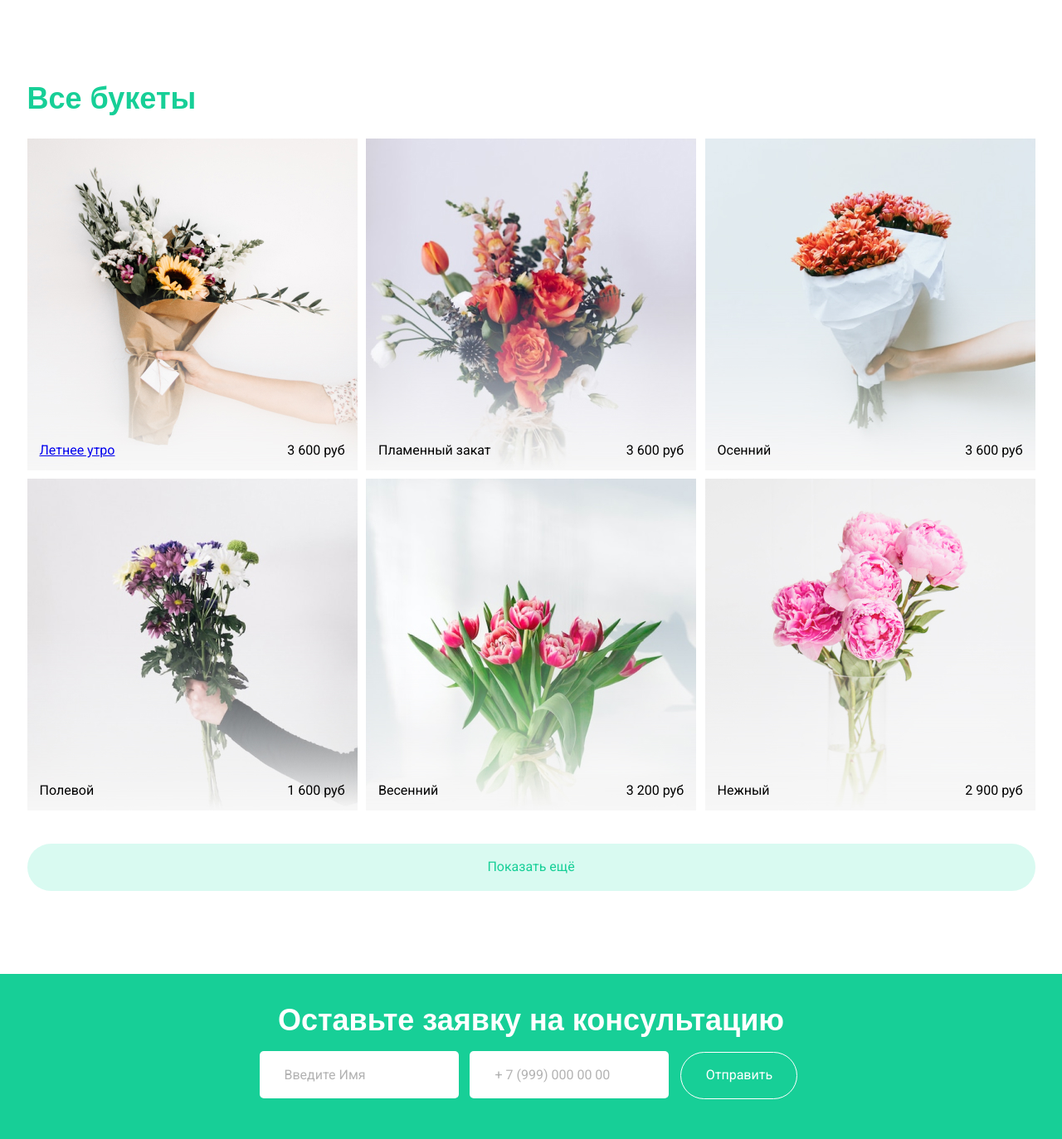
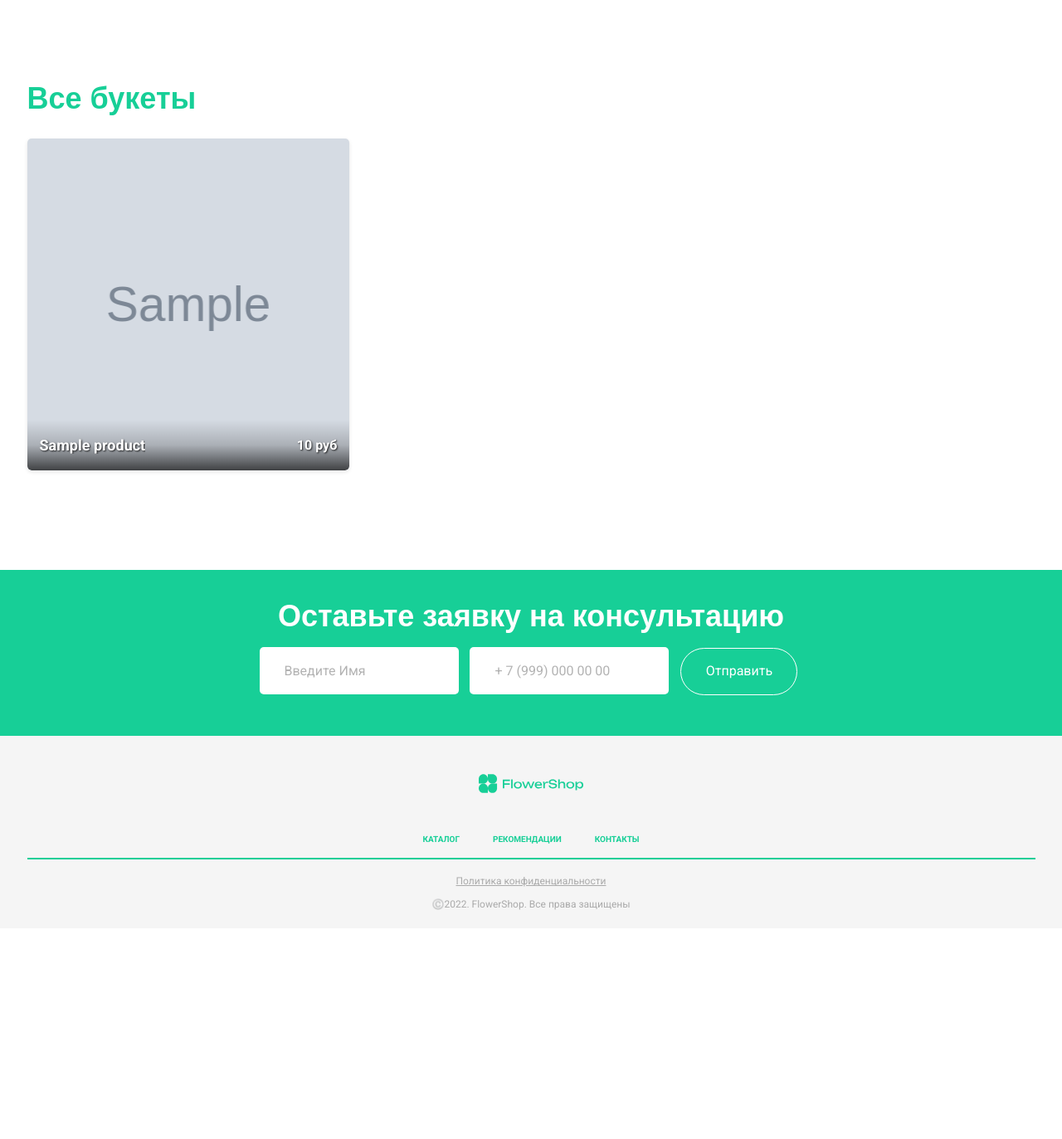
Before and after one commit to aqwarius2003/FlowerShop_site, a Django app: page /catalog/ in a window 1280 px wide. Shown: the part 50-1423 px from the top of the page at 83% size. After the commit the page ends 1147 px from the top, so only its background shows below. Run offline with Django 5.2, Linux system fonts and the light colour scheme; tables that the repository leaves empty hold one stand-in row (values such as "Sample post"); grey boxes marked "Sample" are stand-in pictures; parts of the project's set-up code (start-up, migrations or seed data) failed here and were passed over; some web fonts are replaced.

Commit message:
Added "Catalog" page and linked "Recommendations" to a random bouquet on the "result" page.
Изменения:
Реализована страница "Каталог" с переходом на страницу "card" (карточка букета)
Добавлен переход с хедера "Рекомендации" на случайный рекомендуемый букет на странице "result"

```diff
--- a/flowershop/settings.py
+++ b/flowershop/settings.py
@@ -124,9 +124,13 @@ TIME_INPUT_FORMATS = ['%H:%M']
 # Static files (CSS, JavaScript, Images)
 # https://docs.djangoproject.com/en/5.1/howto/static-files/
 
-STATIC_URL = 'static/'
+STATIC_URL = '/static/'
 STATIC_ROOT = os.path.join(BASE_DIR.parent, 'staticfiles')
 STATICFILES_DIRS = [os.path.join(BASE_DIR, 'static')]
+
+# Media files (Uploaded by users)
+MEDIA_URL = '/media/'
+MEDIA_ROOT = os.path.join(BASE_DIR, 'media')
 
 # Default primary key field type
 # https://docs.djangoproject.com/en/5.1/ref/settings/#default-auto-field
--- a/flowershop/urls.py
+++ b/flowershop/urls.py
@@ -6,4 +6,11 @@ from django.conf.urls.static import static
 urlpatterns = [
     path('admin/', admin.site.urls),
     path('', include('flowershopservice.urls')),  # все URL приложения
-] + static(settings.STATIC_URL, document_root=settings.STATIC_ROOT)
+]
+
+# Добавляем обработку статических файлов
+if settings.DEBUG:
+    urlpatterns += static(settings.STATIC_URL, document_root=settings.STATIC_ROOT)
+    urlpatterns += static(settings.MEDIA_URL, document_root=settings.MEDIA_ROOT)
+    # Добавляем специальный обработчик для файлов в static/img/catalog/
+    urlpatterns += static('/static/img/catalog/', document_root=settings.BASE_DIR / 'static' / 'img' / 'catalog')
--- a/flowershopservice/models.py
+++ b/flowershopservice/models.py
@@ -86,7 +86,7 @@ class Product(models.Model):
     composition = models.TextField(verbose_name='Состав букета')
     price = models.DecimalField(max_digits=8, decimal_places=2, verbose_name='Цена')
     categories = models.ManyToManyField(Category, verbose_name='Категории')
-    image = models.ImageField(upload_to='static/products/', verbose_name='Изображение')
+    image = models.ImageField(upload_to='img/catalog/', verbose_name='Изображение')
     STATUS_CHOICES = [
         ('active', 'Актуальный'),
         ('archived', 'Архивный'),
--- a/flowershopservice/urls.py
+++ b/flowershopservice/urls.py
@@ -4,7 +4,9 @@ from . import views
 urlpatterns = [
     path('', views.index, name='index'),
     path('catalog/', views.catalog, name='catalog'),
+    path('catalog/load-more/', views.load_more_bouquets, name='load_more_bouquets'),
     path('card/', views.card, name='card'),
+    path('card/<int:bouquet_id>/', views.card, name='bouquet_detail'),
     path('consultation/', views.consultation, name='consultation'),
     path('order/', views.order, name='order'),
     path('order-step/', views.order_step, name='order_step'),
--- a/flowershopservice/views.py
+++ b/flowershopservice/views.py
@@ -1,4 +1,7 @@
-from django.shortcuts import render
+from django.shortcuts import render, get_object_or_404
+from django.http import JsonResponse
+from django.template.loader import render_to_string
+from .models import Product
 
 # Create your views here.
 
@@ -6,10 +9,82 @@ def index(request):
     return render(request, 'index.html')
 
 def catalog(request):
-    return render(request, 'catalog.html')
+    # Получаем все активные букеты из базы данных
+    bouquets = Product.objects.filter(status='active')
 
-def card(request):
-    return render(request, 'card.html')
+    # Для каждого букета модифицируем путь к изображению, убирая 'static/' из начала пути
+    for bouquet in bouquets:
+        if bouquet.image and str(bouquet.image).startswith('static/'):
+            bouquet.image_url = str(bouquet.image)[7:]  # Убираем 'static/' из начала пути
+        else:
+            bouquet.image_url = str(bouquet.image)
+
+    # Определяем начальное количество отображаемых букетов
+    items_per_page = 6
+
+    # Рассчитываем, нужно ли показывать кнопку "Показать еще"
+    show_more_button = len(bouquets) > items_per_page
+
+    # Передаем только первые N букетов в шаблон
+    initial_bouquets = bouquets[:items_per_page]
+
+    context = {
+        'bouquets': initial_bouquets,
+        'total_bouquets': len(bouquets),
+        'show_more_button': show_more_button,
+    }
+
+    return render(request, 'catalog.html', context)
+
+# Представление для загрузки дополнительных букетов
+def load_more_bouquets(request):
+    # Получаем количество уже загруженных букетов
+    offset = int(request.GET.get('offset', 0))
+
+    # Количество букетов, которые нужно загрузить
+    limit = 3
+
+    # Получаем все активные букеты из базы данных
+    bouquets = Product.objects.filter(status='active')
+
+    # Для каждого букета модифицируем путь к изображению, убирая 'static/' из начала пути
+    for bouquet in bouquets:
+        if bouquet.image and str(bouquet.image).startswith('static/'):
+            bouquet.image_url = str(bouquet.image)[7:]  # Убираем 'static/' из начала пути
+        else:
+            bouquet.image_url = str(bouquet.image)
+
+    # Получаем следующую порцию букетов
+    more_bouquets = bouquets[offset:offset+limit]
+
+    # Проверяем, есть ли еще букеты для загрузки
+    has_more = len(bouquets) > offset + limit
+
+    # Рендерим HTML для новых букетов
+    html = render_to_string('bouquet_items.html', {'bouquets': more_bouquets}, request=request)
+
+    # Возвращаем JSON с HTML и информацией о наличии дополнительных букетов
+    return JsonResponse({
+        'html': html,
+        'has_more': has_more,
+        'next_offset': offset + limit,
+    })
+
+def card(request, bouquet_id=None):
+    # Получаем конкретный букет по id или используем заглушку
+    if bouquet_id:
+        bouquet = get_object_or_404(Product, id=bouquet_id)
+    else:
+        # Если id не указан, возвращаем первый букет из базы (временное решение)
+        bouquet = Product.objects.filter(status='active').first()
+
+    # Модифицируем путь к изображению
+    if bouquet.image and str(bouquet.image).startswith('static/'):
+        bouquet.image_url = str(bouquet.image)[7:]  # Убираем 'static/' из начала пути
+    else:
+        bouquet.image_url = str(bouquet.image)
+
+    return render(request, 'card.html', {'bouquet': bouquet})
 
 def consultation(request):
     return render(request, 'consultation.html')
@@ -31,7 +106,17 @@ def quiz_step(request):
     return render(request, 'quiz-step.html')
 
 def result(request):
-    return render(request, 'result.html')
+    # Получаем случайный активный букет
+    random_bouquet = Product.objects.filter(status='active').order_by('?').first()
+
+    # Модифицируем путь к изображению
+    if random_bouquet and random_bouquet.image:
+        if str(random_bouquet.image).startswith('static/'):
+            random_bouquet.image_url = str(random_bouquet.image)[7:]
+        else:
+            random_bouquet.image_url = str(random_bouquet.image)
+
+    return render(request, 'result.html', {'bouquet': random_bouquet})
 
 def privacy(request):
     # Создайте шаблон privacy.html или перенаправляйте куда-то
--- /dev/null
+++ b/static/css/bouquet-styles.css
@@ -0,0 +1,91 @@
+/* Дополнительные стили для страницы каталога */
+
+/* Стили для контейнера с букетами */
+.recommended__elems {
+    display: flex;
+    justify-content: space-between;
+    margin-bottom: 20px;
+}
+
+/* Общие стили для блока букета */
+.bouquet-item {
+    transition: all 0.3s ease;
+    border-radius: 5px;
+    overflow: hidden;
+    cursor: pointer;
+    /* Задаем общие стили для фона в случае, если в шаблоне не указано */
+    background-position: center center;
+    background-size: cover;
+    background-repeat: no-repeat;
+    position: relative; /* Добавляем относительное позиционирование */
+    height: 400px; /* Фиксированная высота для всех блоков */
+    width: 32%; /* Устанавливаем фиксированную ширину */
+    margin-bottom: 10px; /* Отступ снизу */
+    box-shadow: 0 2px 5px rgba(0, 0, 0, 0.1); /* Легкая тень */
+}
+
+/* Перезаписываем стандартные фоновые изображения для букетов из базы данных */
+.bouquet-item.recommended__block_first,
+.bouquet-item.recommended__block_sec,
+.bouquet-item.recommended__block_thr {
+    /* Оставляем фон пустым, он будет задан через строковый атрибут style */
+    background: none;
+    margin-right: 0; /* Убираем стандартный отступ справа */
+    width: 32%; /* Устанавливаем фиксированную ширину */
+}
+
+/* Стиль для ссылки на изображение */
+.recommended__block_img_link {
+    display: block;
+    width: 100%;
+    height: 100%;
+    position: relative;
+    text-decoration: none;
+    color: #FFFFFF;
+}
+
+/* Стиль для названия букета (делаем его не подчеркнутым) */
+.recommended__block_intro {
+    font-weight: 700;
+    color: #FFFFFF;
+    text-decoration: none;
+    font-size: 18px;
+    margin-right: 10px; /* Добавляем отступ справа */
+    text-shadow: 1px 1px 2px rgba(0, 0, 0, 0.8); /* Добавляем тень для лучшей читаемости */
+    max-width: 60%; /* Ограничиваем ширину для предотвращения переполнения */
+    overflow: hidden;
+    text-overflow: ellipsis; /* Добавляем многоточие при переполнении */
+    display: inline-block;
+}
+
+/* Добавляем затемнение внизу изображений для лучшей читаемости текста */
+.recommended__block_elems {
+    background: linear-gradient(0deg, rgba(0, 0, 0, 0.7) 0%, rgba(0, 0, 0, 0.2) 50%, rgba(0, 0, 0, 0) 100%);
+    border-radius: 0 0 5px 5px;
+    padding: 20px 15px;
+    position: absolute; /* Абсолютное позиционирование */
+    bottom: 0; /* Размещаем блок внизу */
+    left: 0;
+    width: 100%; /* Занимает всю ширину */
+    box-sizing: border-box; /* Учитываем padding в ширине */
+}
+
+/* Стиль для цены букета */
+.recommended__block_price {
+    font-weight: 700;
+    color: #FFFFFF;
+    font-size: 16px;
+    white-space: nowrap; /* Предотвращаем перенос на новую строку */
+    text-shadow: 1px 1px 2px rgba(0, 0, 0, 0.8); /* Добавляем тень для лучшей читаемости */
+}
+
+/* Эффект при наведении */
+.bouquet-item:hover {
+    box-shadow: 0 5px 15px rgba(0, 0, 0, 0.2);
+    transform: translateY(-5px);
+}
+
+/* Пульсация при наведении на изображение для привлечения внимания */
+.bouquet-item:hover .recommended__block_elems {
+    background: linear-gradient(0deg, rgba(23, 207, 151, 0.7) 0%, rgba(0, 0, 0, 0.2) 50%, rgba(0, 0, 0, 0) 100%);
+}
--- a/static/css/main.css
+++ b/static/css/main.css
@@ -374,22 +374,25 @@ margin-bottom: 30px;
 }
 .card__elems {
 	display: flex;
-	margin-bottom: 30px;
+	margin-top: 30px;
 }
 .card__elems:last-child {
 	margin-bottom: 0;
 }
 .card__elems_intro {
-	font-size: 14px;
+	font-weight: 600;
+	font-size: 16px;
 	line-height: 145.02%;
-	color: #000000;
-	margin-right: 52px;
+	color: #ABABAB;
+	min-width: 90px;
 }
 .card_items_intro {
-	display: block;
-	font-size: 14px;
+	font-weight: 400;
+	font-size: 16px;
 	line-height: 145.02%;
 	color: #ABABAB;
+	margin-left: 30px;
+	display: inline-block;
 }
 .card__btn {
 	background: #17CF97;
--- /dev/null
+++ b/templates/bouquet_items.html
@@ -0,0 +1,23 @@
+{% load static %}
+{% for bouquet in bouquets %}
+    {% if forloop.first and forloop.counter0|divisibleby:3 or forloop.counter0|divisibleby:3 %}
+        <div class="recommended__elems">
+    {% endif %}
+
+    <!-- Блок букета с кликабельным изображением -->
+    <div class="recommended__block bouquet-item"
+         {% if bouquet.image %}style="background-image: url('{% static bouquet.image_url %}'); background-size: cover; background-position: center center; background-repeat: no-repeat;"{% endif %}>
+        <!-- Кликабельная ссылка на весь блок -->
+        <a href="{% url 'bouquet_detail' bouquet.id %}" class="recommended__block_img_link">
+            <!-- Информационный блок внизу изображения -->
+            <div class="recommended__block_elems ficb">
+                <span class="recommended__block_intro">{{ bouquet.name }}</span>
+                <span class="recommended__block_price">{{ bouquet.price|floatformat:0 }} руб</span>
+            </div>
+        </a>
+    </div>
+
+    {% if forloop.last or forloop.counter|divisibleby:3 %}
+        </div>
+    {% endif %}
+{% endfor %}
--- a/templates/catalog.html
+++ b/templates/catalog.html
@@ -7,6 +7,10 @@
 	<title>Flower Shop</title>
 	<link rel="preconnect" href="https://fonts.googleapis.com"><link rel="preconnect" href="https://fonts.gstatic.com" crossorigin><link href="https://fonts.googleapis.com/css2?family=Roboto:wght@400;700&family=Unbounded:wght@700&display=swap" rel="stylesheet">
 	<link rel="stylesheet" href="{% static 'css/main.css' %}">
+	<!-- Подключаем дополнительные стили для букетов -->
+	<link rel="stylesheet" href="{% static 'css/bouquet-styles.css' %}">
+	<!-- Подключаем jQuery для Ajax запросов -->
+	<script src="https://code.jquery.com/jquery-3.6.0.min.js"></script>
 </head>
 <body>
 	<header id="header">
@@ -28,51 +32,15 @@
 			<div class="catalog">
 				<div class="title">Все букеты</div>
 				<div class="catalog__block">
-					<div class="recommended__elems ficb recommended__elems_first">
-						<div class="recommended__block recommended__block_first">
-							<div class="recommended__block_elems ficb">
-								<a href="{% url 'card' %}" class="recommended__block_intro">Летнее утро</a>
-								<span class="recommended__block_price">3 600 руб</span>
-							</div>
-						</div>
-						<div class="recommended__block recommended__block_sec">
-							<div class="recommended__block_elems ficb">
-								<span class="recommended__block_intro">Пламенный закат</span>
-								<span class="recommended__block_price">3 600 руб</span>
-							</div>
-						</div>
-						<div class="recommended__block recommended__block_thr">
-							<div class="recommended__block_elems ficb">
-								<span class="recommended__block_intro">Осенний</span>
-								<span class="recommended__block_price">3 600 руб</span>
-							</div>
-						</div>
+					<!-- Контейнер для букетов -->
+					<div id="bouquets-container">
+						{% include 'bouquet_items.html' with bouquets=bouquets %}
+					</div>
 
-
-					</div>
-					<div class="recommended__elems ficb recommended__elems_sec">
-						<div class="recommended__block recommended__block_first">
-							<div class="recommended__block_elems ficb">
-								<span class="recommended__block_intro">Полевой</span>
-								<span class="recommended__block_price">1 600 руб</span>
-							</div>
-						</div>
-						<div class="recommended__block recommended__block_sec">
-							<div class="recommended__block_elems ficb">
-								<span class="recommended__block_intro">Весенний</span>
-								<span class="recommended__block_price">3 200 руб</span>
-							</div>
-						</div>
-						<div class="recommended__block recommended__block_thr">
-							<div class="recommended__block_elems ficb">
-								<span class="recommended__block_intro">Нежный</span>
-								<span class="recommended__block_price">2 900 руб</span>
-							</div>
-						</div>
-
-
-					</div>
-					<button class="btn largeBtn catalog__btn">Показать ещё</button>
+					<!-- Кнопка "Показать еще" -->
+					{% if show_more_button %}
+					<button id="load-more-btn" class="btn largeBtn catalog__btn" data-offset="6">Показать ещё</button>
+					{% endif %}
 				</div>
 			</div>
 		</div>
@@ -106,5 +74,45 @@
 			</div>
 		</div>
 	</footer>
+
+	<!-- JavaScript для загрузки дополнительных букетов -->
+	<script>
+		$(document).ready(function() {
+			// Обработчик клика на кнопку "Показать еще"
+			$('#load-more-btn').click(function() {
+				var offset = $(this).data('offset');
+
+				// Отправляем Ajax запрос
+				$.ajax({
+					url: '{% url "load_more_bouquets" %}',
+					data: {
+						'offset': offset
+					},
+					success: function(data) {
+						// Добавляем новые букеты в контейнер
+						$('#bouquets-container').append(data.html);
+
+						// Обновляем смещение для следующей загрузки
+						$('#load-more-btn').data('offset', data.next_offset);
+
+						// Скрываем кнопку, если больше нет букетов
+						if (!data.has_more) {
+							$('#load-more-btn').hide();
+						}
+
+						// Плавно прокручиваем к секции консультации
+						var consultationSection = $('#consultation');
+						var consultationHeight = consultationSection.outerHeight();
+						var windowHeight = $(window).height();
+						var scrollPosition = consultationSection.offset().top - (windowHeight - consultationHeight);
+
+						$('html, body').animate({
+							scrollTop: scrollPosition
+						}, 1000);
+					}
+				});
+			});
+		});
+	</script>
 </body>
 </html>
```
Also changed, not shown: templates/card.html (+34 -39 lines), templates/result.html (+10 -10 lines), 1 other file.
